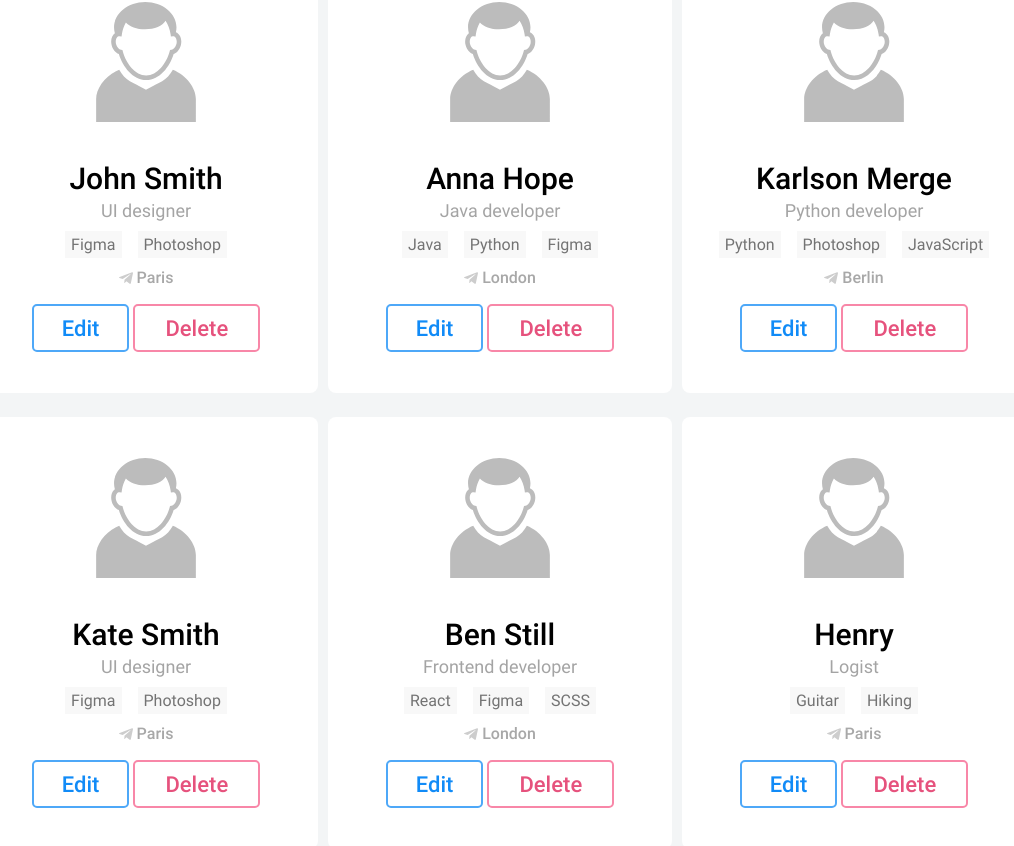
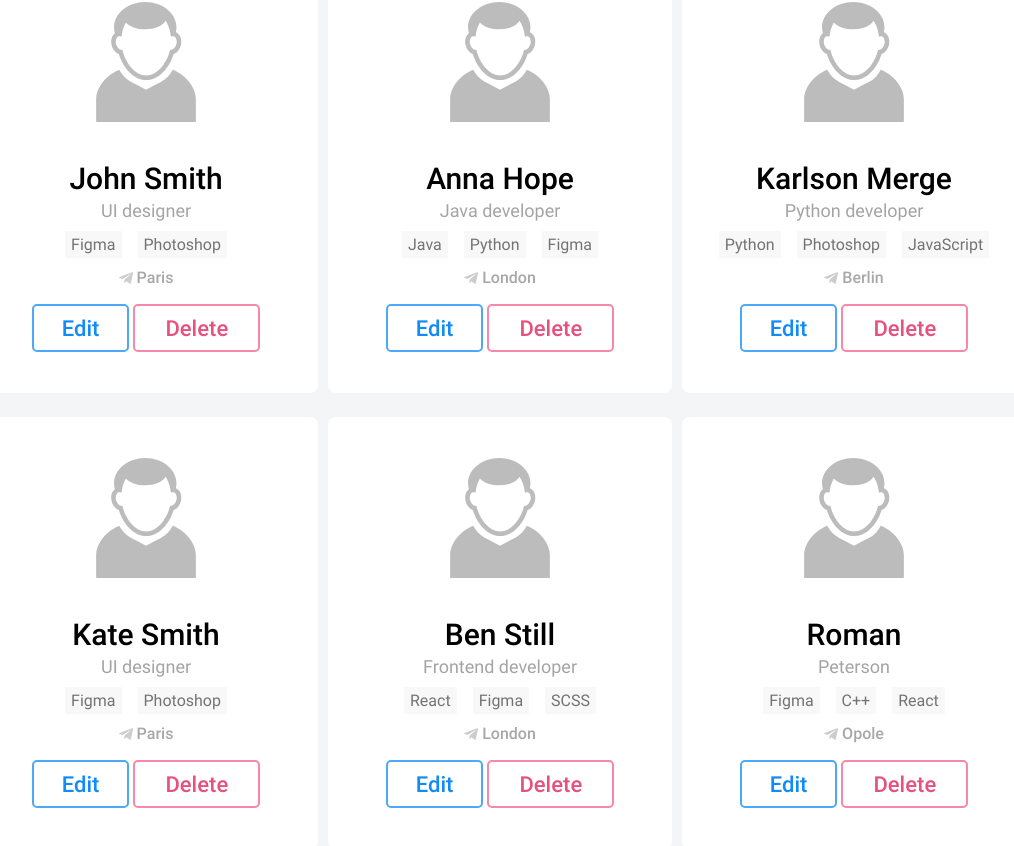
Before and after one commit to rprokopenko/react-crm, a React (Create React App) app: page / in a window 1280 px wide. Shown: the part 272-1118 px from the top of the page, without its empty margins (140-1154 px from the left). Built offline with nearby package versions, Linux system fonts and the light colour scheme; data requests are answered from the project's data file.

Commit message:
finish without EDIT

```diff
--- a/public/db.json
+++ b/public/db.json
@@ -54,14 +54,15 @@
       "location": "London"
     },
     {
-      "name": "Henry",
-      "profession": "Logist",
+      "name": "Roman",
+      "profession": "Peterson",
       "skills": [
-        "Guitar",
-        "Hiking"
+        "Figma",
+        "C++",
+        "React"
       ],
-      "location": "Paris",
-      "id": 6
+      "location": "Opole",
+      "id": 5
     }
   ]
 }
--- a/src/components/Modal.jsx
+++ b/src/components/Modal.jsx
@@ -59,9 +59,9 @@ let Modal = (props) => {
         </div>
         <div className='modal-window__content'>
           <form onSubmit={handleSubmit} className='modal-form'>
-            <Field className='input' name='name' component='input' placeholder='Name and Surname' type='text' />
+            <Field className='input' name='name' component='input' placeholder='Name and Surname' type='text' valueField='Shoot' />
             <Field className='input' name='profession' component='input' placeholder='Profession' type='text' />
-            <Field name='skills' component={renderMultiselect} data={['Guitar', 'Cycling', 'Hiking']} type='text' />
+            <Field name='skills' component={renderMultiselect} data={['Figma', 'React', 'Python']} type='text' />
             <Field className='input' name='location' component='input' placeholder='Location' type='text' />
             <div className='modal-form__buttons'>
               <button onClick={() => onSelectOpenType(!openType)} className='button button--cancel-modal'>
--- a/src/components/UserItem.jsx
+++ b/src/components/UserItem.jsx
@@ -7,10 +7,13 @@ const UserBlock = ({ id, name, profession, skills, location }) => {
   let sortting = sortType ? 'user-list' : 'user-block';
 
   const deleteUser = (id) => {
-    axios({
-      method: 'DELETE',
-      url: 'http://localhost:3001/users/' + id,
-    });
+    if (window.confirm('Are you sure you want to delete this user?')) {
+      axios({
+        method: 'DELETE',
+        url: 'http://localhost:3001/users/' + id,
+      });
+    } else {
+    }
   };
 
   return (
--- a/src/scss/components/_modal.scss
+++ b/src/scss/components/_modal.scss
@@ -103,13 +103,18 @@
           }
         }
 
-        .rw-widget-container:focus {
+        .rw-open {
           border: 2px solid #bcbcbc;
+          border-bottom: 0;
         }
 
         .rw-widget-input,
         .rw-filter-input {
           box-shadow: none;
+        }
+
+        .rw-multiselect .rw-input-reset {
+          height: 100%;
         }
 
         .rw-multiselect .rw-input-reset::placeholder {
```
Also changed, not shown: 1 other file (tests, documents, lock files or other folders).
